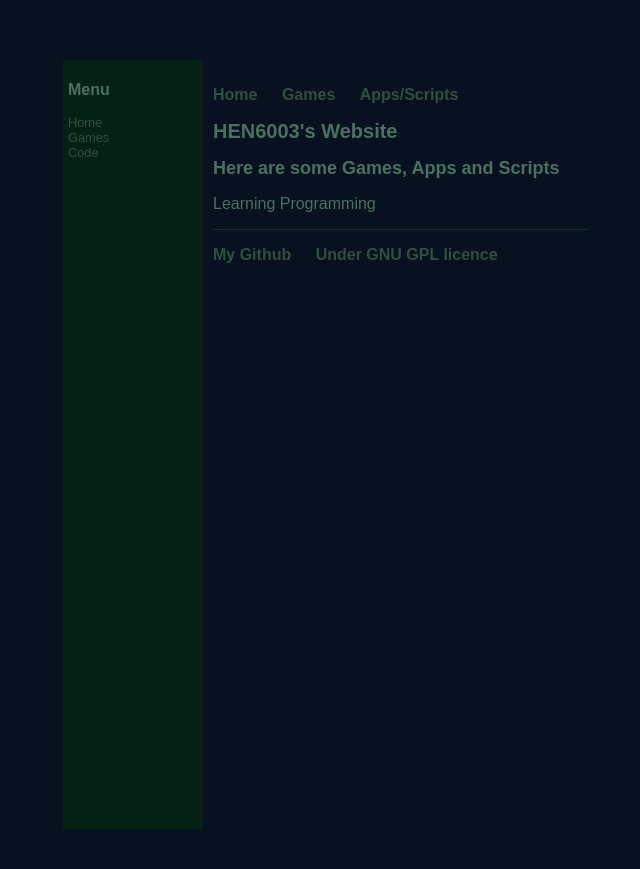
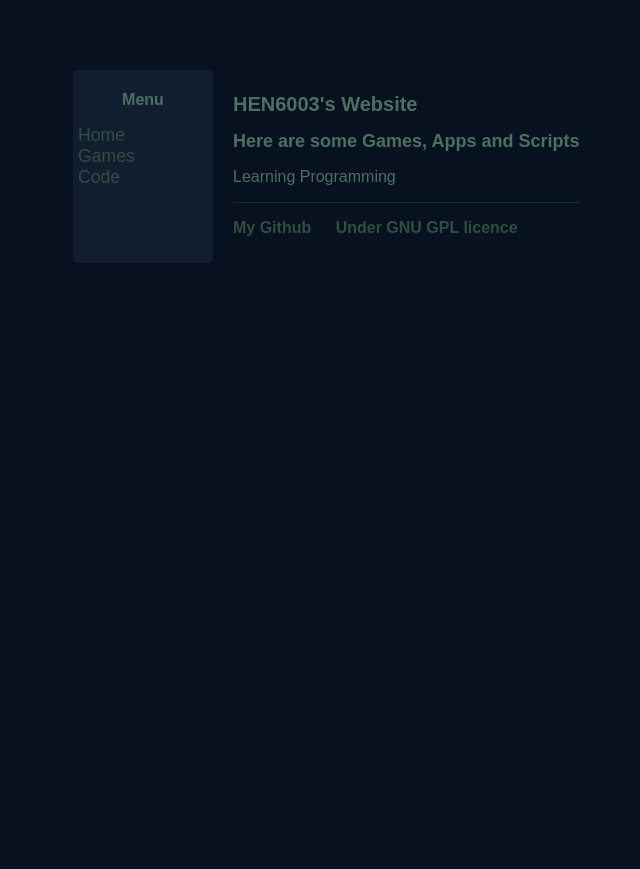
Before and after one commit to hen6003/hen6003.github.io, a Jekyll site: the page built from index.html, in a window 1280 px wide. Shown: the top 869 px of the page, without its empty margins (129-769 px from the left). Built offline with Jekyll 4.4.1, drawn with Linux system fonts in a browser that asks for light colours.

Commit message:
another update

```diff
--- a/_layouts/default.html
+++ b/_layouts/default.html
@@ -7,23 +7,16 @@
 	<link rel="stylesheet" type="text/css" href="../css/main.css">
   </head>
   <body>
-	<table border="0" cellpadding="0" cellspacing="0" width="536" height="770">
+	<table border="0" cellpadding="0" cellspacing="10">
 	  <tr>
 		<td class="toolbar">
-		  <h3>Menu</h3>
+		  <h3 align="center">Menu</h3>
 		  <a href="..">Home</a>
 		  <a href="../games">Games</a>
 		  <a href="../code">Code</a>
 		</td>
 
 		<td class="content">
-		  <nav>
-			<ul>
-			  <li><a href="..">Home</a></li>
-			  <li><a href="../games">Games</a></li>
-			  <li><a href="../code">Apps/Scripts</a></li>
-			</ul>
-		  </nav>
 		  <div class="container">
 
 			{{ content }}
@@ -36,7 +29,6 @@
 			  <li><a href="https://www.gnu.org/licenses/lgpl-3.0.en.html" target="_window">Under GNU GPL licence</a></li>
 			</ul>
 		  </footer>
-
 		</td>
 	  </tr>
 	</table>
--- a/css/main.css
+++ b/css/main.css
@@ -76,11 +76,12 @@ ul.posts li {
 /* Toolbar */
 
 td.toolbar {
-    font-size: 80%;
+    font-size: 110%;
     vertical-align: top;
     width: 130px;
     padding: 5px;
-    background-color: #052115;
+    background-color: #111E2F;
+    border-radius: 5px;
 }
 
 .toolbar a {
```
